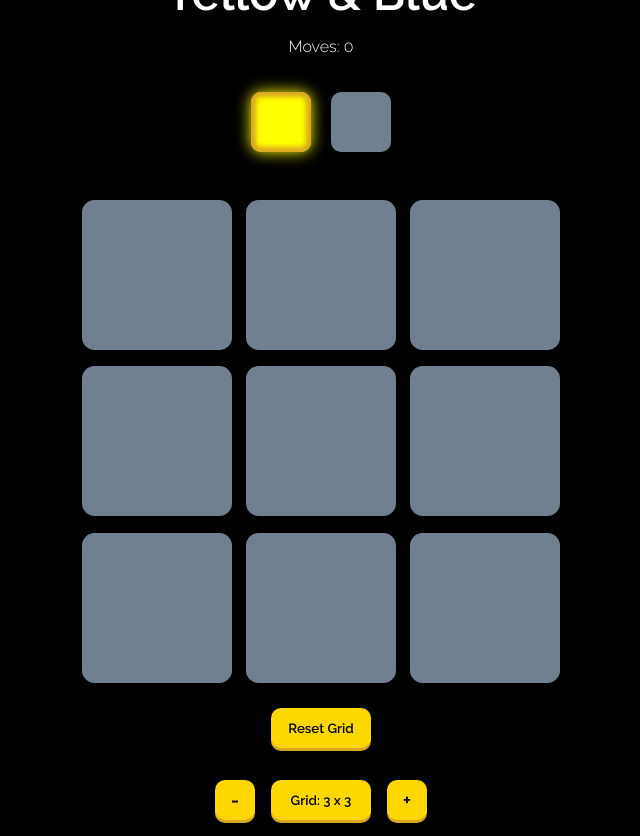
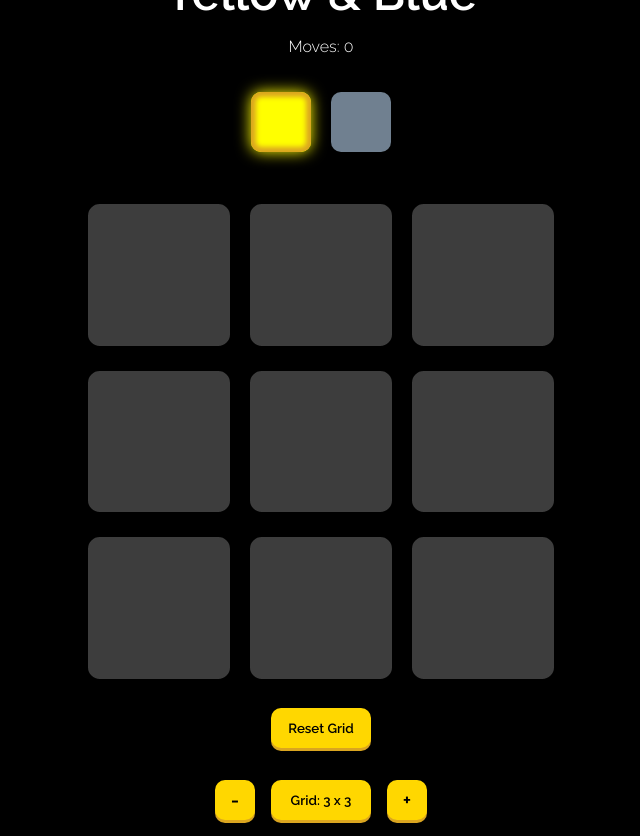
Before and after one commit to SebBird/ReactGridGame, a React (Create React App) app: page / in a window 1280 px wide. Shown: the whole page, without its empty margins (319-959 px from the left). Built offline with nearby package versions, Linux system fonts and the light colour scheme.

Commit message:
add dynamic size using styled cmp

```diff
--- a/src/App.css
+++ b/src/App.css
@@ -33,42 +33,27 @@ button {
 }
 
 .GameContainer > div {
+  transition: background-color 0.5s, box-shadow 1s ease-out;
   border-radius: 10%;
-  transition: background-color 0.5s, box-shadow 0.5s;
   cursor: pointer;
 }
 
 .yellow {
   background-color: yellow;
   border: 3px solid goldenrod;
-  box-shadow: 0 0 15px yellow, inset 0 0 15px 5px goldenrod;
+  box-shadow: 0 0 10px yellow, inset 0 0 10px 5px goldenrod;
   z-index: 999;
 }
 
 .blue {
   background-color: cyan;
   border: 3px solid dodgerblue;
-  box-shadow: 0 0 15px cyan, inset 0 0 15px 10px dodgerblue;
+  box-shadow: 0 0 10px cyan, inset 0 0 10px 5px dodgerblue;
   z-index: 999;
 }
 
-.three {
-  width: 30%;
-  height: 30%;
-}
-
-.four {
-  width: 22%;
-  height: 22%;
-}
-
-.five {
-  width: 17%;
-  height: 17%;
-}
-
 .boxOff {
-  background-color: slategrey;
+  background-color: rgb(61, 61, 61);
   border: 3px solid black;
 }
 
@@ -96,7 +81,7 @@ button {
 }
 
 .blueSelect {
-  background-color: royalblue;
+  background-color: cyan;
   box-shadow: 0 0 15px dodgerblue, inset 0 0 5px 5px darkslateblue;
 }
 
--- a/src/App.js
+++ b/src/App.js
@@ -56,7 +56,6 @@ const App = () => {
 
     let newBoxes = [...boxes];
     const boxIndex = id;
-    console.log(newBoxes, boxIndex);
     newBoxes[boxIndex].highlight = !newBoxes[boxIndex].highlight;
     newBoxes[boxIndex].colour = selectedColour;
     newBoxes = changeSurrounding(newBoxes, boxIndex, selectedColour);
@@ -74,7 +73,7 @@ const App = () => {
 
   const handleGridChange = (operator) => {
     let newGrid = gridSize;
-    if (newGrid === 5 && operator === "+") return;
+    if (newGrid === 12 && operator === "+") return;
     if (newGrid === 3 && operator === "-") return;
 
     newGrid = operator === "+" ? newGrid + 1 : newGrid - 1;
@@ -126,10 +125,7 @@ export default App;
 /*  TO DO
 
     ASAP:
-    Make fully responsive
-    Styled Components
     Randomly generate a pattern which the user has to match
-    Add counter for amount of moves
     Add victory message for matching pattern
 
     Future:
--- a/src/Components/Boxes.jsx
+++ b/src/Components/Boxes.jsx
@@ -1,26 +1,23 @@
 import React from "react";
-// import styled from "styled-components";
+import styled from "styled-components";
+
+const Box = styled.div`
+  width: ${props => 85 / props.gridSize}%;
+  height: ${props => 85 / props.gridSize}%;
+`;
 
 const Boxes = ({ boxes, gridSize, onHighlight, selectedColour }) => {
-  // const Box = styled.div`
-  //   width: ${100 / gridSize};
-  //   height: ${100 / gridSize};
-  //   margin: ${100 / gridSize};
-  // `;
-
-  let classes = "";
-  classes +=
-    gridSize === 3 ? " three" : (classes += gridSize === 4 ? " four" : " five");
 
   return (
     <div className="GameContainer">
       {boxes.map(({ id, highlight, colour }) => (
-        <div
-          key={id}
-          onClick={() => onHighlight(id, selectedColour)}
-          className={highlight ? colour + classes : "boxOff" + classes}
-        ></div>
-      ))}
+        <Box
+        gridSize={gridSize}
+        key={id}
+        onClick={() => onHighlight(id, selectedColour)}
+        className={highlight ? colour : "boxOff"}
+        />
+        ))}
     </div>
   );
 };
```
